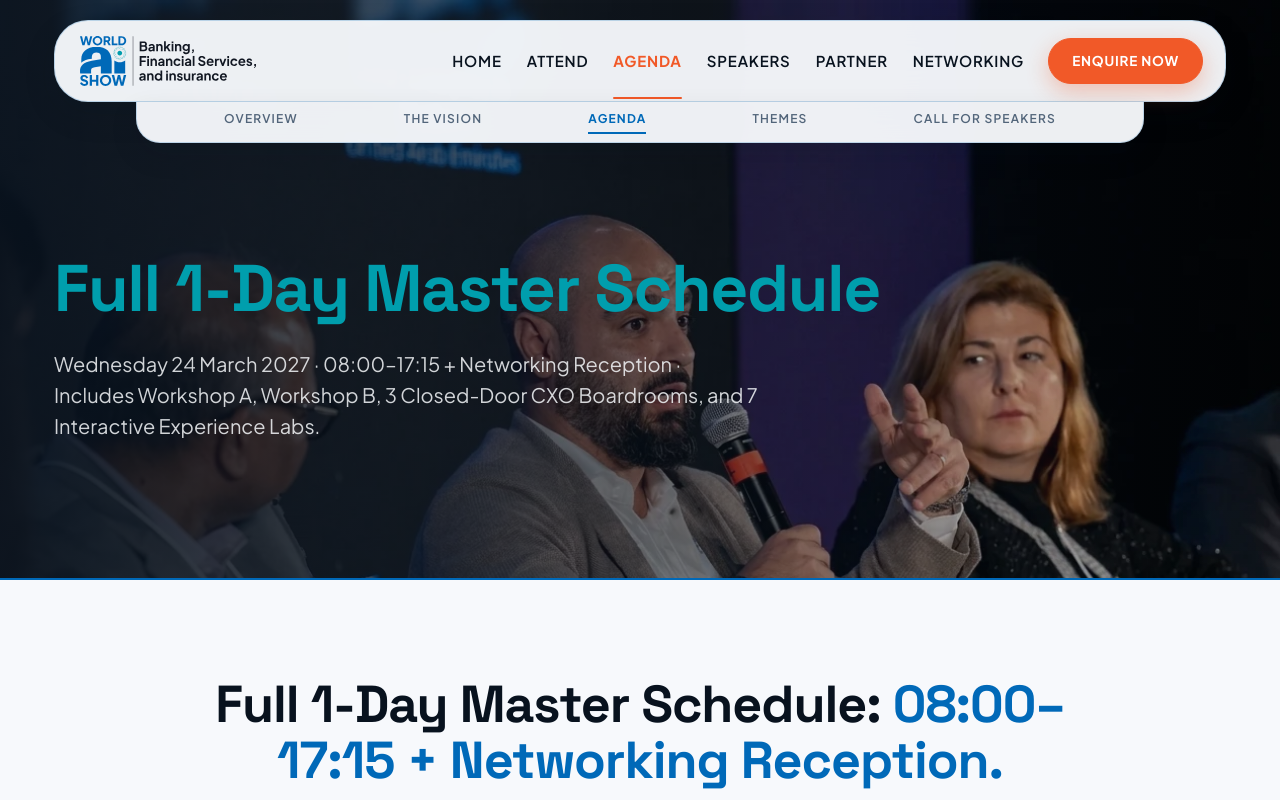
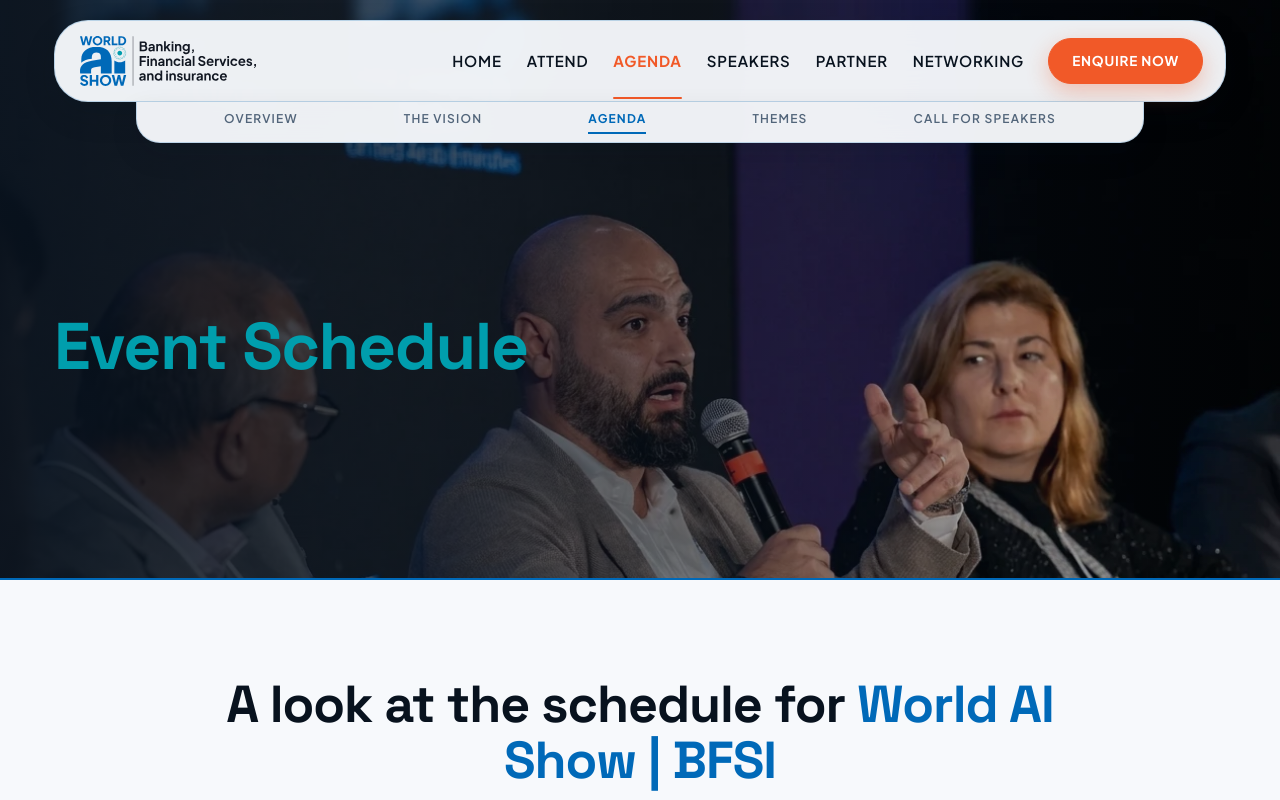
Before and after one commit to Trescon-Events/World-AI-Show-Dubai---Banking-2027, a Next.js app: page /banking/v3-preview/agenda/agenda in a window 1280 px wide. Shown: the top 800 px of the page. Built offline with nearby package versions, Linux system fonts and the light colour scheme.

Commit message:
Remove heading underlines across V3 preview and update Event Schedule headings

```diff
--- a/src/app/v3-preview/_components/SharedV3.tsx
+++ b/src/app/v3-preview/_components/SharedV3.tsx
@@ -1,9 +1,22 @@
 "use client";
 
 import { ReactNode } from "react";
-import { GradientText } from "../../components/Shared";
 
-export { GradientText };
+export function GradientText({
+  children,
+  tone = "blue",
+}: {
+  children: ReactNode;
+  tone?: "blue" | "teal" | "white-orange";
+}) {
+  const toneClass =
+    tone === "teal"
+      ? "text-[#009EAD]"
+      : tone === "white-orange"
+      ? "text-white"
+      : "text-[#0069B8]";
+  return <span className={toneClass}>{children}</span>;
+}
 
 export const V3_BASE = "/banking/v3-preview";
 
--- a/src/app/v3-preview/agenda/AgendaPageV3.tsx
+++ b/src/app/v3-preview/agenda/AgendaPageV3.tsx
@@ -483,8 +483,8 @@ function AgendaTabsV3() {
       <div className={styles.container}>
         <div className={styles.timelineIntro}>
           <h2>
-            Full 1-Day Master Schedule:{" "}
-            <GradientText>08:00–17:15 + Networking Reception.</GradientText>
+            A look at the schedule for{" "}
+            <GradientText>World AI Show | BFSI</GradientText>
           </h2>
         </div>
 
@@ -846,11 +846,8 @@ export function AgendaLiveTimelineV3() {
       >
         <div className={styles.container}>
           <h1>
-            <GradientText tone="teal">Full 1-Day Master Schedule</GradientText>
+            <GradientText tone="teal">Event Schedule</GradientText>
           </h1>
-          <p className={styles.heroPara}>
-            Wednesday 24 March 2027 · 08:00–17:15 + Networking Reception · Includes Workshop A, Workshop B, 3 Closed-Door CXO Boardrooms, and 7 Interactive Experience Labs.
-          </p>
         </div>
       </section>
       <AgendaTabsV3 />
--- a/src/app/v3-preview/agenda/agenda/page.tsx
+++ b/src/app/v3-preview/agenda/agenda/page.tsx
@@ -4,9 +4,9 @@ import { FooterV3 } from "../../_components/FooterV3";
 import { AgendaLiveTimelineV3, agendaSubNavV3 } from "../AgendaPageV3";
 
 export const metadata: Metadata = {
-  title: "Full 1-Day Master Schedule | Agenda | World AI Show | BFSI | Dubai 2027 (V3 Preview)",
+  title: "Event Schedule | Agenda | World AI Show | BFSI | Dubai 2027 (V3 Preview)",
   description:
-    "Explore the full 1-day master schedule (08:00–17:15 + Networking Reception) on 24 March 2027 in Dubai, UAE, including Workshop A, Workshop B, 3 Closed-Door CXO Boardrooms, and 7 Interactive Experience Labs.",
+    "A look at the schedule for World AI Show | BFSI on 24 March 2027 in Dubai, UAE, including Workshop A, Workshop B, 3 Closed-Door CXO Boardrooms, and 7 Interactive Experience Labs.",
   robots: { index: false, follow: false },
 };
 
```
